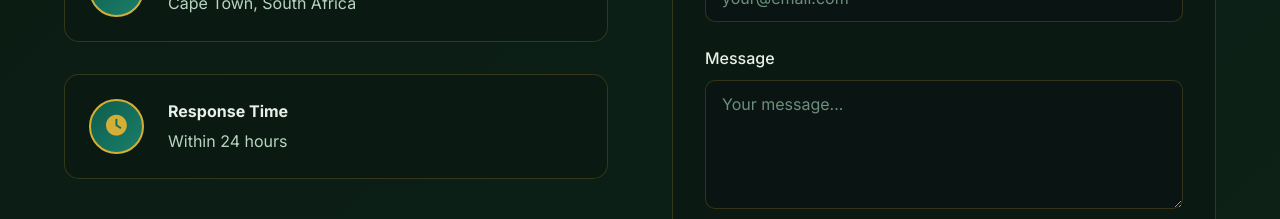
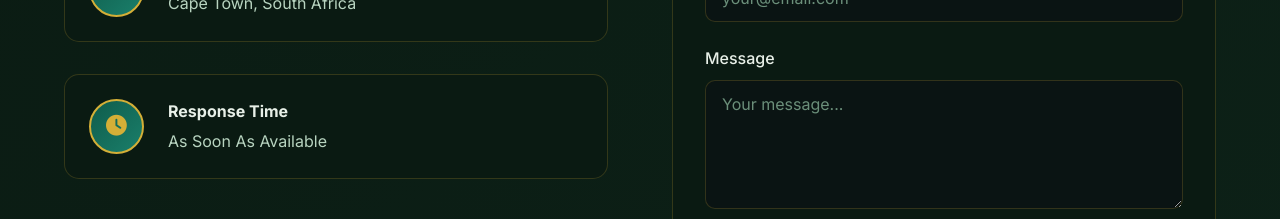
Before and after one commit to Gazelle608/Portfolio, a Vue app: page / in a window 1280 px wide. Shown: the part 3820-4039 px from the top of the page. Built offline with nearby package versions, Linux system fonts and the light colour scheme.

Commit message:
final Contact page update

```diff
--- a/src/components/Contact.vue
+++ b/src/components/Contact.vue
@@ -34,7 +34,7 @@
             </div>
             <div>
               <h4>Response Time</h4>
-              <p>Within 24 hours</p>
+              <p>As Soon As Available</p>
             </div>
           </div>
         </div>
```
